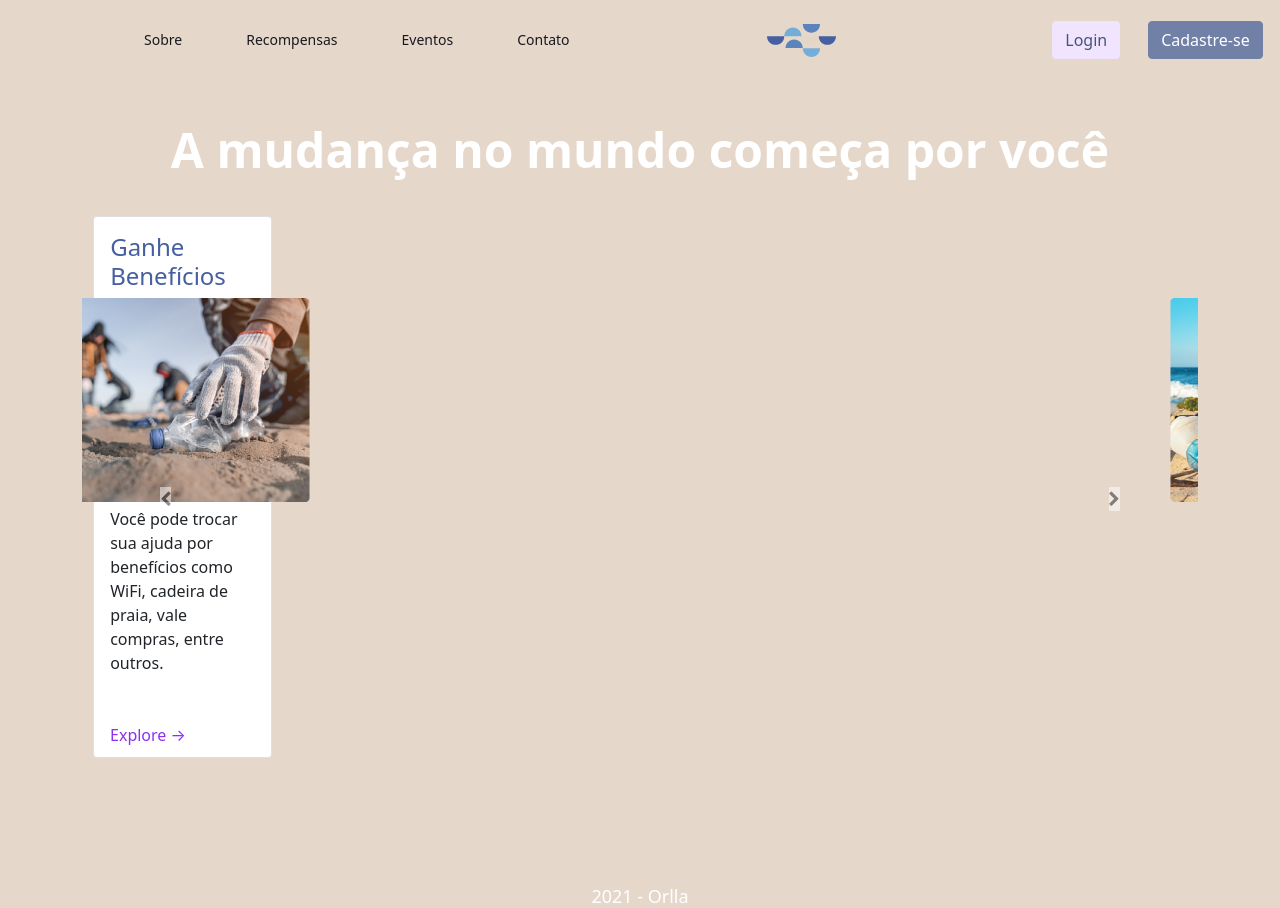
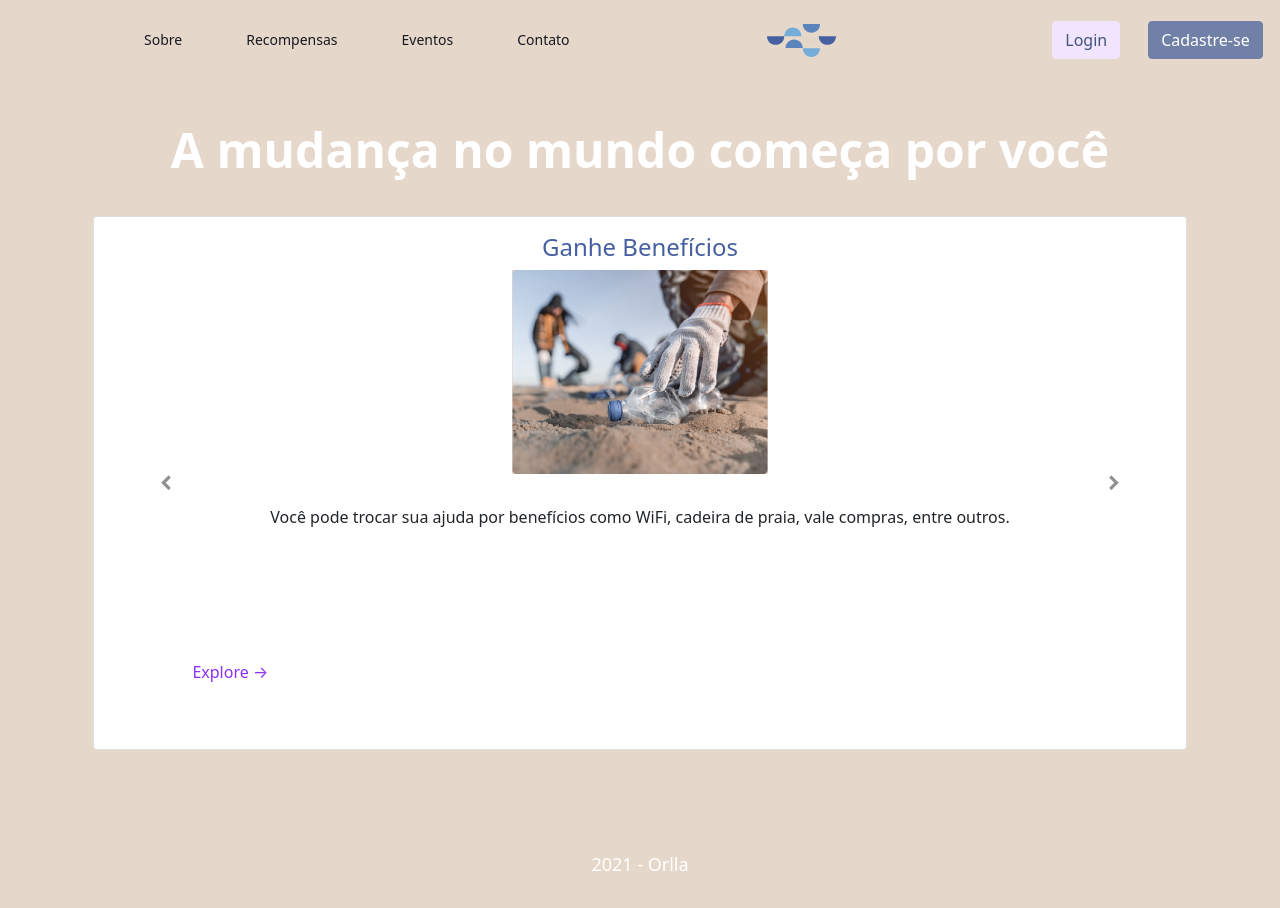
Before and after one commit to caioserram/orlla-lp, a Next.js app: page /about in a window 1280 px wide. After the commit the page ends 876 px from the top, so only its background shows below. Built offline with nearby package versions, Linux system fonts and the light colour scheme.

Commit message:
extract card size logic from about_card_component

```diff
--- a/components/about_card.js
+++ b/components/about_card.js
@@ -3,7 +3,7 @@ import styles from "./about_card.module.scss";
 export default function AboutCardComponent(props) {
   return (
     <div
-      className={`col-3 ${styles.card_container}`}
+      className={`${props.layout_class} ${styles.card_container}`}
     >
       <div className={`card ${styles.custom_card}`}>
         <div className={`card-body ${styles.card_body_div}`}>
--- a/components/about_card.module.scss
+++ b/components/about_card.module.scss
@@ -20,11 +20,8 @@
 
 .card_container {
   background: none;
-  min-height: 35%;
-  max-height: 35%;
   margin: 1% 1% 1% 1%;
-  max-width: 16%;
-}
+  }
 
 .card_body_text {
   background: none;
```
